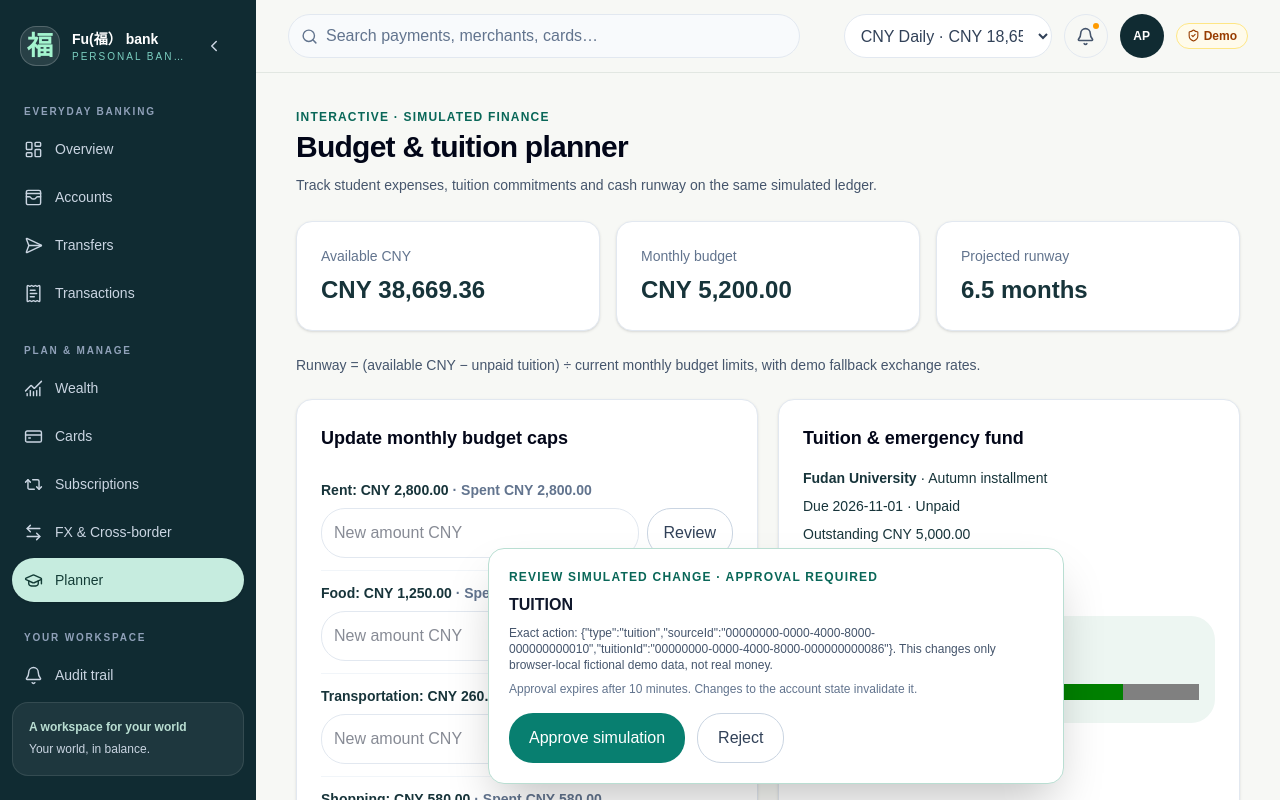
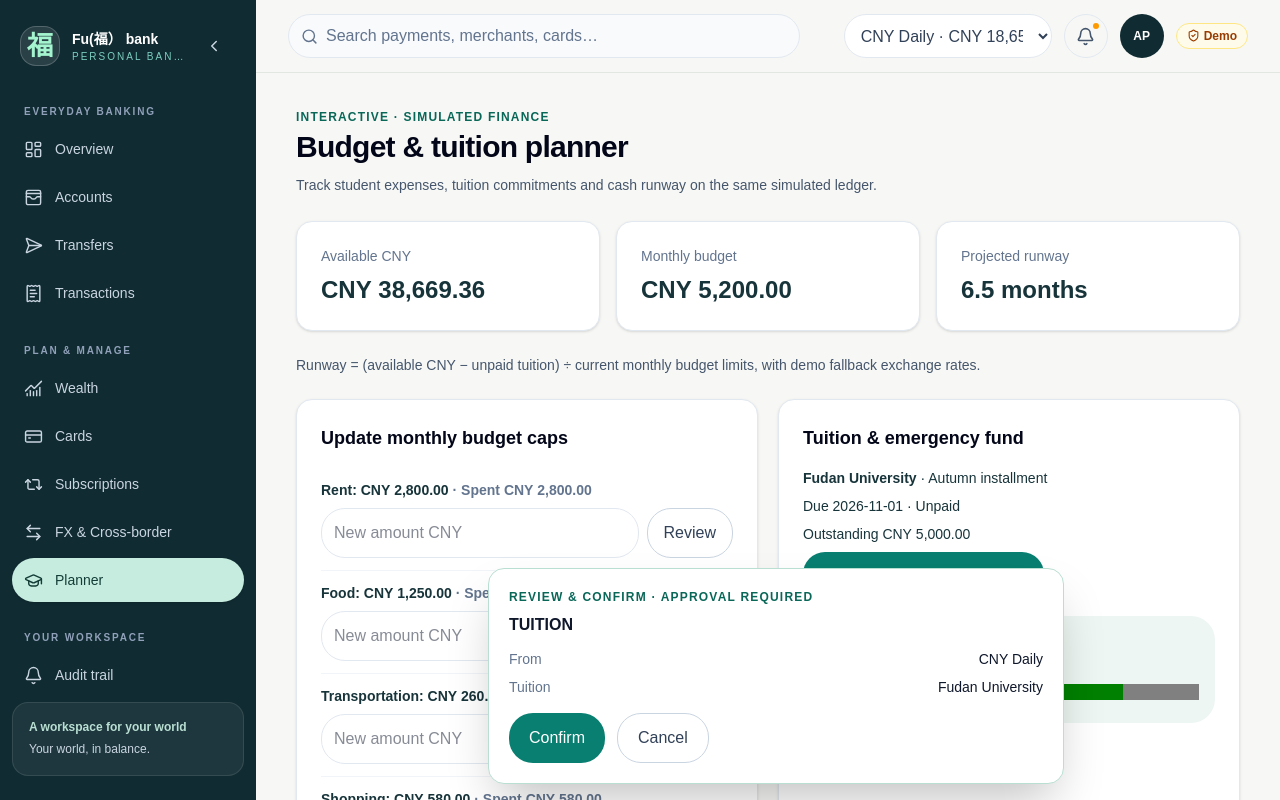
Before and after one commit to jamienatorX/fudan-global-finance-ai, a Next.js app: page /planner in a window 1280 px wide. Both pictures are taken after a click on the button "Review simulated tuition payment". Shown: the top 800 px of the page. Built offline with nearby package versions, Linux system fonts and the light colour scheme; a web font is replaced by a local one.

Commit message:
Rebrand Fu bank and simplify customer copy

```diff
--- a/src/features/demo/approval-drawer.tsx
+++ b/src/features/demo/approval-drawer.tsx
@@ -1,18 +1,36 @@
 'use client';
 import { useDemo } from '../../demo/demo-context';
+import { formatMoney, money } from '../../domain/money';
 
 export function ApprovalDrawer() {
-  const { pending, notice, approve, reject } = useDemo();
+  const { snapshot, pending, notice, approve, reject } = useDemo();
+  function detail(key: string, value: string) {
+    if (key === 'sourceId' || key === 'destinationId') {
+      const account = snapshot.accounts.find(a => a.id === value);
+      return account ? `${account.currency} ${account.type}` : value;
+    }
+    if (key === 'beneficiaryId') return snapshot.beneficiaries.find(b => b.id === value)?.displayName ?? value;
+    if (key === 'cardId') return snapshot.cards.find(c => c.id === value)?.maskedNumber ?? value;
+    if (key === 'subscriptionId') return snapshot.subscriptions.find(s => s.id === value)?.merchant ?? value;
+    if (key === 'productId') return snapshot.investmentProducts.find(p => p.id === value)?.name.replace(/^Demo /, '') ?? value;
+    if (key === 'tuitionId') return snapshot.tuitionObligations.find(t => t.id === value)?.institution ?? value;
+    if (key === 'amountMinor' || key === 'limitMinor') {
+      const sourceId = pending && 'sourceId' in pending.action ? pending.action.sourceId : '';
+      const currency = snapshot.accounts.find(a => a.id === sourceId)?.currency ?? 'CNY';
+      return formatMoney(money(BigInt(value), currency));
+    }
+    return value;
+  }
+  const labels: Record<string, string> = { sourceId: 'From', destinationId: 'To', beneficiaryId: 'Recipient', cardId: 'Card', subscriptionId: 'Subscription', productId: 'Product', tuitionId: 'Tuition', amountMinor: 'Amount', limitMinor: 'Limit', scheduledAt: 'Scheduled date', mode: 'Change', category: 'Category', direction: 'Order' };
   if (!pending && !notice) return null;
-  return <aside aria-label="Simulation approval and result" role="region" className="fixed bottom-4 left-4 right-4 z-[70] mx-auto max-w-xl rounded-2xl border border-blue-200 bg-white p-5 shadow-2xl lg:left-72">
+  return <aside aria-label="Review and confirmation" role="region" className="fixed bottom-4 left-4 right-4 z-[70] mx-auto max-w-xl rounded-2xl border border-blue-200 bg-white p-5 shadow-2xl lg:left-72">
     {pending ? <>
-      <p className="text-xs font-bold uppercase tracking-widest text-blue-700">Review simulated change · approval required</p>
+      <p className="text-xs font-bold uppercase tracking-widest text-blue-700">Review & confirm · approval required</p>
       <h2 className="mt-2 text-base font-semibold text-slate-900">{pending.action.type.toUpperCase()}</h2>
-      <p className="mt-2 break-words text-xs text-slate-600">Exact action: {JSON.stringify(pending.action)}. This changes only browser-local fictional demo data, not real money.</p>
-      <p className="mt-2 text-xs text-slate-500">Approval expires after 10 minutes. Changes to the account state invalidate it.</p>
+      <dl className="mt-3 space-y-2 text-sm">{Object.entries(pending.action).filter(([key]) => key !== 'type').map(([key, value]) => <div key={key} className="flex justify-between gap-4"><dt className="text-slate-500">{labels[key] ?? key}</dt><dd className="break-words text-right font-medium capitalize text-slate-900">{detail(key, String(value))}</dd></div>)}</dl>
       <div className="mt-4 flex gap-3">
-        <button onClick={approve} className="rounded-xl bg-blue-600 px-5 py-3 text-sm font-semibold text-white hover:bg-blue-700">Approve simulation</button>
-        <button onClick={reject} className="rounded-xl border border-slate-300 px-5 py-3 text-sm font-semibold text-slate-700">Reject</button>
+        <button onClick={approve} className="rounded-xl bg-blue-600 px-5 py-3 text-sm font-semibold text-white hover:bg-blue-700">Confirm</button>
+        <button onClick={reject} className="rounded-xl border border-slate-300 px-5 py-3 text-sm font-semibold text-slate-700">Cancel</button>
       </div>
     </> : <p role="status" className="pr-5 text-sm text-slate-700">{notice}</p>}
   </aside>;
```
